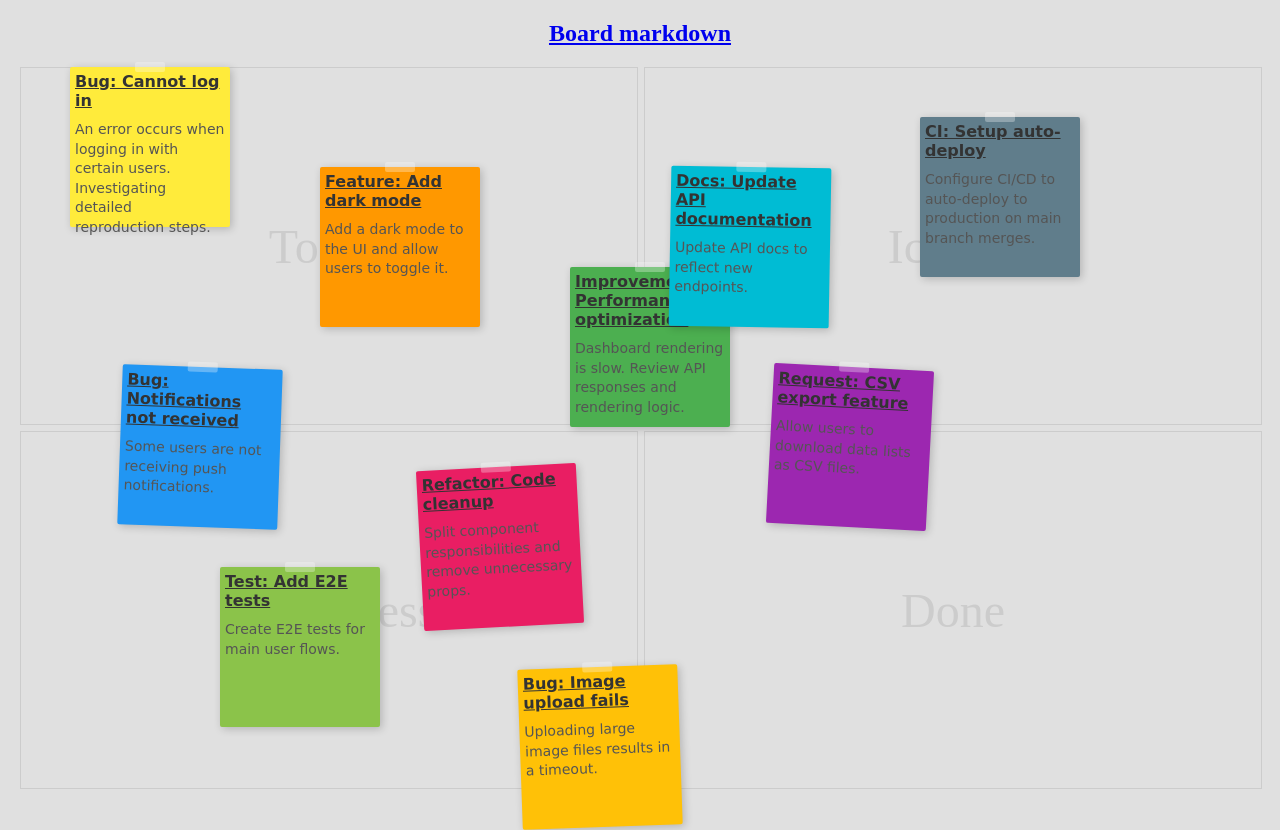
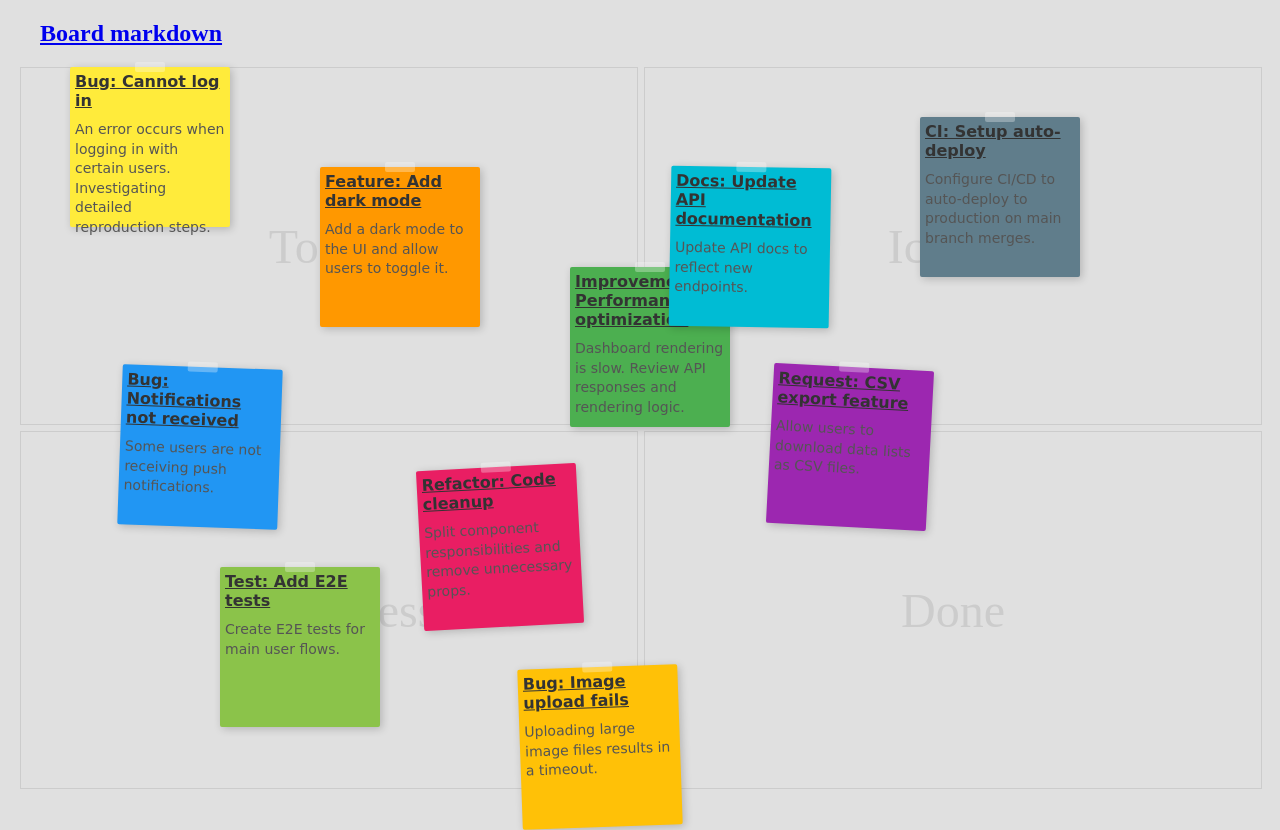
Before and after one commit to wasabina67/board-markdown, a React (Vite) app: page / in a window 1280 px wide. Built offline with nearby package versions, Linux system fonts and the light colour scheme.

Commit message:
Update src/index.css

```diff
--- a/src/index.css
+++ b/src/index.css
@@ -8,12 +8,13 @@ body {
 
 h1 {
     margin: 0;
+    padding-left: 20px;
     font-size: 1.5em;
-    text-align: center;
+    text-align: left;
 }
 
 button {
-    margin-left: 10px;
+    margin-left: 20px;
 }
 
 p {
```
